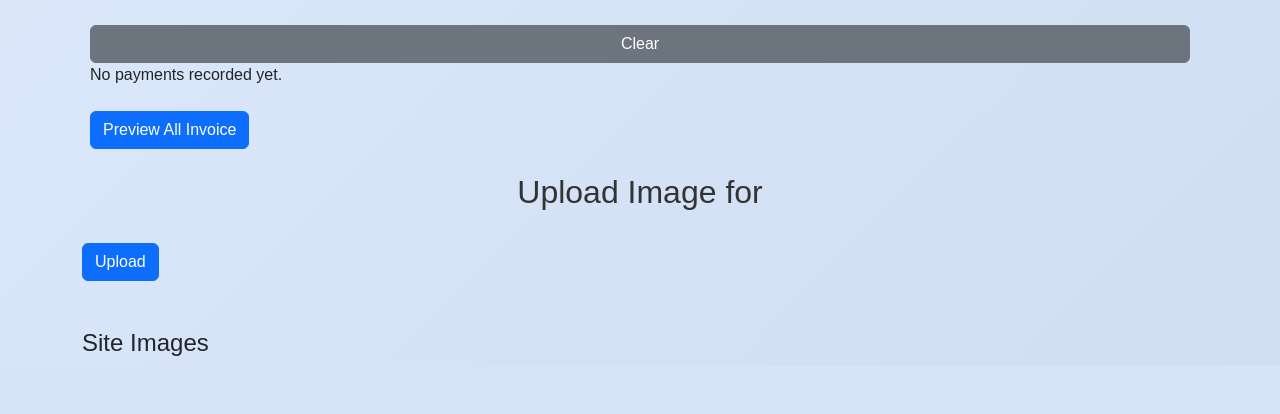
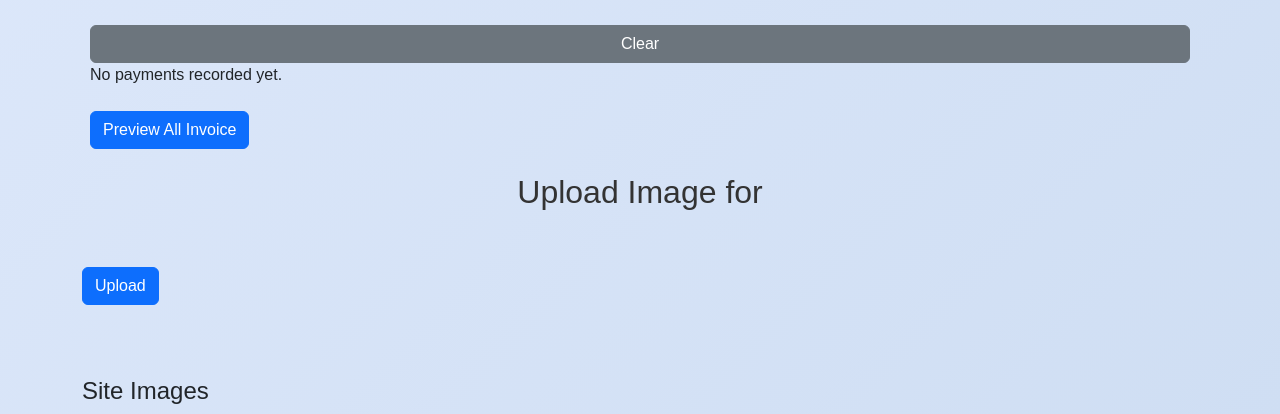
Before and after one commit to vivek248-cloud/billing, a Django app: template projects/templates/projects/client_details.html in a window 1280 px wide. Shown: the part 649-1063 px from the top of the page. Before the commit the page ends 1005 px from the top, so only its background shows below. Run offline with Django 3.2, Linux system fonts and the light colour scheme; the template is opened without the code that fills it, so the values that code supplies are empty.

Commit message:
Fix static files and sync project

```diff
--- a/projects/templates/projects/admin_login.html
+++ b/projects/templates/projects/admin_login.html
@@ -4,8 +4,9 @@
 <head>
     <meta charset="UTF-8">
     <meta name="viewport" content="width=device-width, initial-scale=1.0">
+    <link rel="icon" href="/static/images/favicon.ico" type="image/x-icon">
     <link rel="icon" href="{% static 'images/favicon-512x512.png' %}" type="image/png">
-    <link rel="icon" href="/static/images/favicon.ico" type="image/x-icon">
+
     <title>Admin Login</title>
     <link rel="stylesheet" href="https://cdnjs.cloudflare.com/ajax/libs/font-awesome/6.5.0/css/all.min.css" integrity="sha512-..." crossorigin="anonymous" />
     <style>
--- a/projects/templates/projects/client_details.html
+++ b/projects/templates/projects/client_details.html
@@ -202,7 +202,7 @@
 
 <h2>Upload Image for {{ project.client_name }}</h2>
 
- <a href="{% url 'upload_site_image' project.id %}" class="btn btn-primary mb-4 mt-4">Upload</a>
+ <a href="{% url 'upload_site_image' project.id %}" class="btn btn-primary mb-5 mt-5" style="margin-top: 20px;">Upload</a>
 
 
 <h4 class="mt-4">Site Images</h4>
--- a/projects/templates/projects/daily.html
+++ b/projects/templates/projects/daily.html
@@ -8,8 +8,9 @@
 <head>
     <meta charset="UTF-8">
     <meta name="viewport" content="width=device-width, initial-scale=1.0"/>
+    <link rel="icon" href="/static/images/favicon.ico" type="image/x-icon">
     <link rel="icon" href="{% static 'images/favicon-512x512.png' %}" type="image/png">
-    <link rel="icon" href="/static/images/favicon.ico" type="image/x-icon">
+
     <title>Daily Report</title>
     <meta property="og:title" content="Welcome to The Elite Dream Builders Billing">
     <meta property="og:description" content="Login to your Elite Dream Builders account to view your projects, invoices, and payments.">
```
